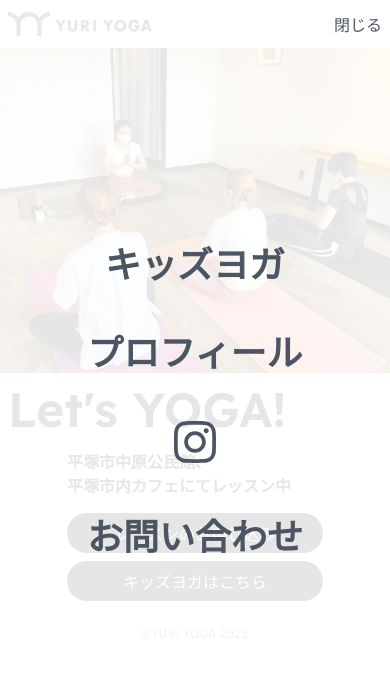
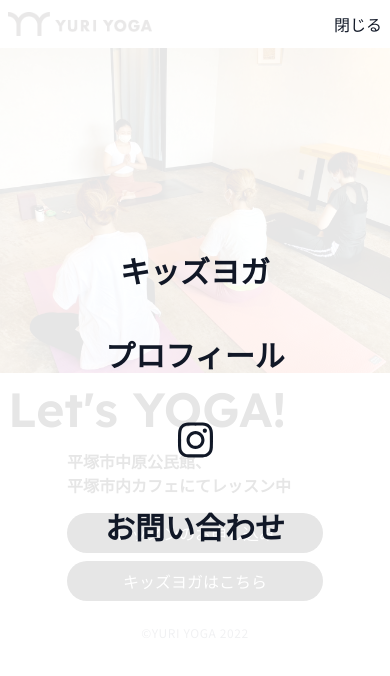
Before and after one commit to kawaidesign/yuriyoga, a Next.js app: page / in a window 390 px wide. Both pictures are taken after a click on the button 370 px from the left and 21 px from the top of the page. Shown: the top 676 px of the page. Built offline with nearby package versions, Linux system fonts and the light colour scheme.

Commit message:
8th commit

```diff
--- a/components/Menu.tsx
+++ b/components/Menu.tsx
@@ -8,16 +8,16 @@ export default function Menu() {
       <ul>
         <Link href='/kids'>
           <a>
-            <li className='text-gray-600 mb-12 text-4xl font-semibold'>キッズヨガ</li>
+            <li className='text-gray-900 mb-12 text-3xl font-semibold'>キッズヨガ</li>
           </a>
         </Link>
-        <li className='text-gray-600 mb-12 text-4xl font-semibold'>プロフィール</li>
+        <li className='text-gray-900 mb-12 text-3xl font-semibold'>プロフィール</li>
         <a href='https://www.instagram.com/yuri___yoga/' target='_blank' rel='noopener noreferrer'>
-          <li className='text-gray-600 mb-12 text-4xl font-semibold'>
+          <li className='text-gray-900 mb-12 text-3xl font-semibold'>
             <FontAwesomeIcon icon={faInstagram} size='lg' />
           </li>
         </a>
-        <li className='text-gray-600 mb-12 text-4xl font-semibold'>お問い合わせ</li>
+        <li className='text-gray-900 mb-12 text-3xl font-semibold'>お問い合わせ</li>
       </ul>
     </div>
   );
--- a/components/Navbar.tsx
+++ b/components/Navbar.tsx
@@ -13,7 +13,7 @@ export default function Navbar() {
     <>
       {/* SP表示時 */}
       {openMenu ? (
-        <div className='z-30 text-gray-600 text-l md:hidden'>
+        <div className='z-30 text-gray-900 text-l md:hidden'>
           <button onClick={() => setOpenMenu((prevState) => !prevState)}>閉じる</button>
         </div>
       ) : (
```
